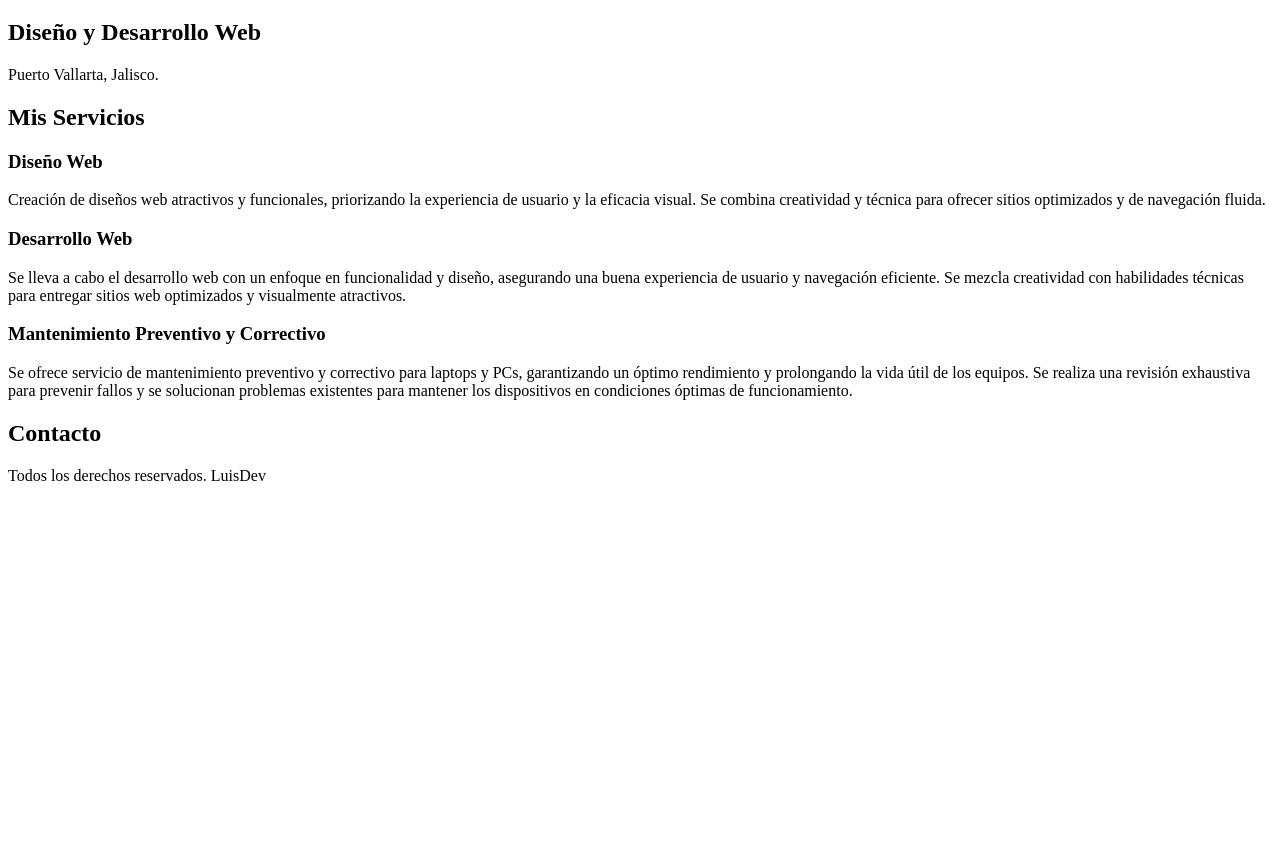
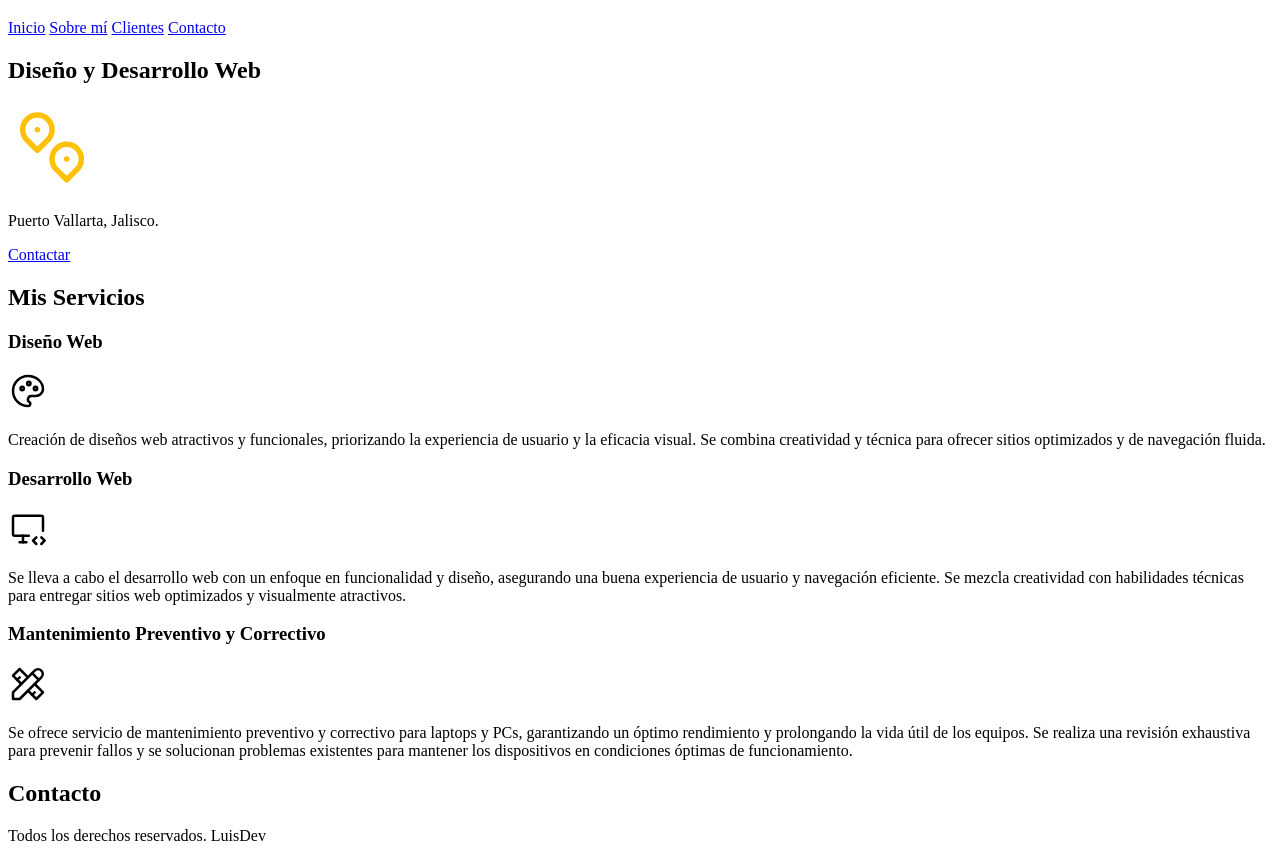
Before and after one commit to LuisMariscalDev/luisdev, a plain HTML site: page index.html in a window 1280 px wide. Shown: the part 61-922 px from the top of the page. Before the commit the page ends 800 px from the top, so only its background shows below. Drawn offline with Linux system fonts and the light colour scheme.

Commit message:
imagenes y navegacion  en html

```diff
--- a/index.html
+++ b/index.html
@@ -10,9 +10,25 @@
         <h1>LuisDev Programador Web</h1>
     </header>
 
+    <nav>
+        <a href="#">Inicio</a>
+        <a href="#">Sobre mí</a>
+        <a href="#">Clientes</a>
+        <a href="#">Contacto</a>
+    </nav>
+
     <section>
         <h2>Diseño y Desarrollo Web</h2>
+            <svg xmlns="http://www.w3.org/2000/svg" class="icon icon-tabler icon-tabler-map-pins" width="88" height="88" viewBox="0 0 24 24" stroke-width="1.5" stroke="#FFC107" fill="none" stroke-linecap="round" stroke-linejoin="round">
+                <path stroke="none" d="M0 0h24v24H0z" fill="none"/>
+                <path d="M10.828 9.828a4 4 0 1 0 -5.656 0l2.828 2.829l2.828 -2.829z" />
+                <path d="M8 7l0 .01" />
+                <path d="M18.828 17.828a4 4 0 1 0 -5.656 0l2.828 2.829l2.828 -2.829z" />
+                <path d="M16 15l0 .01" />
+              </svg>
         <p>Puerto Vallarta, Jalisco.</p>
+
+        <a href="#">Contactar</a>
     </section>
 
     <main>
@@ -20,16 +36,40 @@
 
         <section>
             <h3>Diseño Web</h3>
+            <svg xmlns="http://www.w3.org/2000/svg" class="icon icon-tabler icon-tabler-palette" width="40" height="40" viewBox="0 0 24 24" stroke-width="1.5" stroke="#000000" fill="none" stroke-linecap="round" stroke-linejoin="round">
+                <path stroke="none" d="M0 0h24v24H0z" fill="none"/>
+                <path d="M12 21a9 9 0 0 1 0 -18c4.97 0 9 3.582 9 8c0 1.06 -.474 2.078 -1.318 2.828c-.844 .75 -1.989 1.172 -3.182 1.172h-2.5a2 2 0 0 0 -1 3.75a1.3 1.3 0 0 1 -1 2.25" />
+                <path d="M8.5 10.5m-1 0a1 1 0 1 0 2 0a1 1 0 1 0 -2 0" />
+                <path d="M12.5 7.5m-1 0a1 1 0 1 0 2 0a1 1 0 1 0 -2 0" />
+                <path d="M16.5 10.5m-1 0a1 1 0 1 0 2 0a1 1 0 1 0 -2 0" />
+            </svg>
             <p>Creación de diseños web atractivos y funcionales, priorizando la experiencia de usuario y la eficacia visual. Se combina creatividad y técnica para ofrecer sitios optimizados y de navegación fluida.</p>
         </section>
 
         <section>
             <h3>Desarrollo Web</h3>
+            <svg xmlns="http://www.w3.org/2000/svg" class="icon icon-tabler icon-tabler-device-desktop-code" width="40" height="40" viewBox="0 0 24 24" stroke-width="1.5" stroke="#000000" fill="none" stroke-linecap="round" stroke-linejoin="round">
+                <path stroke="none" d="M0 0h24v24H0z" fill="none"/>
+                <path d="M12.5 16h-8.5a1 1 0 0 1 -1 -1v-10a1 1 0 0 1 1 -1h16a1 1 0 0 1 1 1v8" />
+                <path d="M7 20h4" />
+                <path d="M9 16v4" />
+                <path d="M20 21l2 -2l-2 -2" />
+                <path d="M17 17l-2 2l2 2" />
+            </svg>
             <p>Se lleva a cabo el desarrollo web con un enfoque en funcionalidad y diseño, asegurando una buena experiencia de usuario y navegación eficiente. Se mezcla creatividad con habilidades técnicas para entregar sitios web optimizados y visualmente atractivos.</p>
         </section>
 
         <section>
             <h3>Mantenimiento Preventivo y Correctivo</h3>
+            <svg xmlns="http://www.w3.org/2000/svg" class="icon icon-tabler icon-tabler-tools" width="40" height="40" viewBox="0 0 24 24" stroke-width="1.5" stroke="#000000" fill="none" stroke-linecap="round" stroke-linejoin="round">
+                <path stroke="none" d="M0 0h24v24H0z" fill="none"/>
+                <path d="M3 21h4l13 -13a1.5 1.5 0 0 0 -4 -4l-13 13v4" />
+                <path d="M14.5 5.5l4 4" />
+                <path d="M12 8l-5 -5l-4 4l5 5" />
+                <path d="M7 8l-1.5 1.5" />
+                <path d="M16 12l5 5l-4 4l-5 -5" />
+                <path d="M16 17l-1.5 1.5" />
+            </svg>
             <p>Se ofrece servicio de mantenimiento preventivo y correctivo para laptops y PCs, garantizando un óptimo rendimiento y prolongando la vida útil de los equipos. Se realiza una revisión exhaustiva para prevenir fallos y se solucionan problemas existentes para mantener los dispositivos en condiciones óptimas de funcionamiento.</p>
         </section>
     </main>
```
Also changed, not shown: img/hero.jpg (renamed from hero.jpg).
